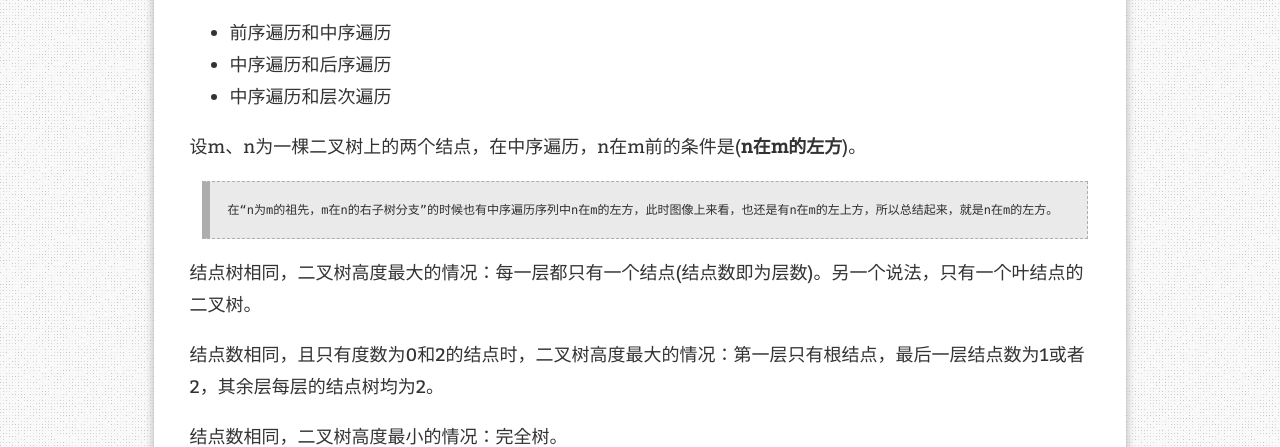
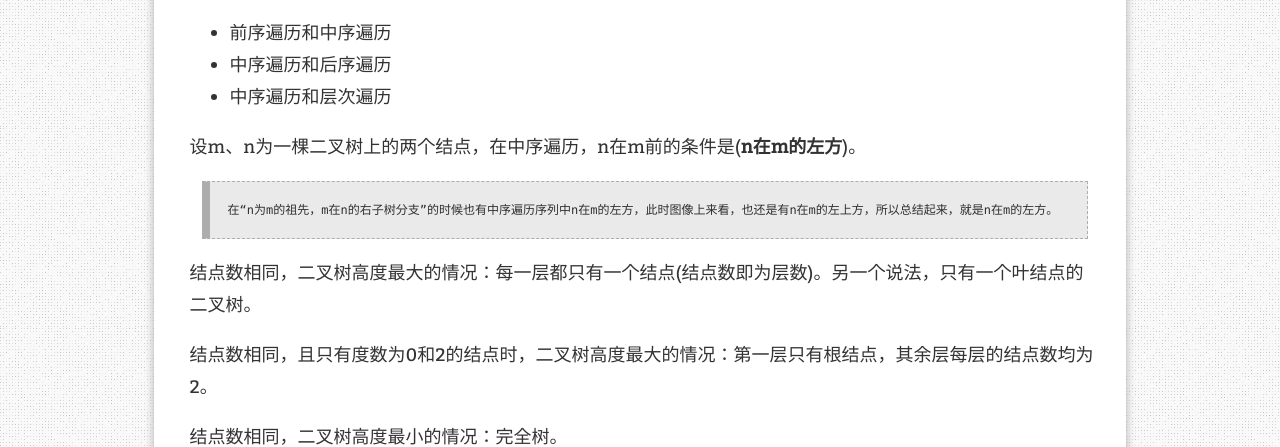
Before and after one commit to AuthurWhywait/AuthurWhywait.github.io, a Jekyll site: the page built from _posts/2020-09-30-notes_of_exercises_unit_6.md, in a window 1280 px wide and 900 px high, scrolled down 3472 px, cut to the strip 0-447 px from the top of the window. Built offline with Jekyll 4.4.1, drawn with Linux system fonts in a browser that asks for light colours; comment, search, counter and statistics services are not loaded.

Commit message:
Add files via upload

```diff
--- a/_posts/2020-09-30-notes_of_exercises_unit_6.md
+++ b/_posts/2020-09-30-notes_of_exercises_unit_6.md
@@ -76,9 +76,9 @@ redirect_from:
 
 > 在“n为m的祖先，m在n的右子树分支”的时候也有中序遍历序列中n在m的左方，此时图像上来看，也还是有n在m的左上方，所以总结起来，就是n在m的左方。
 
-结点树相同，二叉树高度最大的情况：每一层都只有一个结点(结点数即为层数)。另一个说法，只有一个叶结点的二叉树。
+结点数相同，二叉树高度最大的情况：每一层都只有一个结点(结点数即为层数)。另一个说法，只有一个叶结点的二叉树。
 
-结点数相同，且只有度数为0和2的结点时，二叉树高度最大的情况：第一层只有根结点，最后一层结点数为1或者2，其余层每层的结点树均为2。
+结点数相同，且只有度数为0和2的结点时，二叉树高度最大的情况：第一层只有根结点，其余层每层的结点数均为2。
 
 结点数相同，二叉树高度最小的情况：完全树。
 
```
